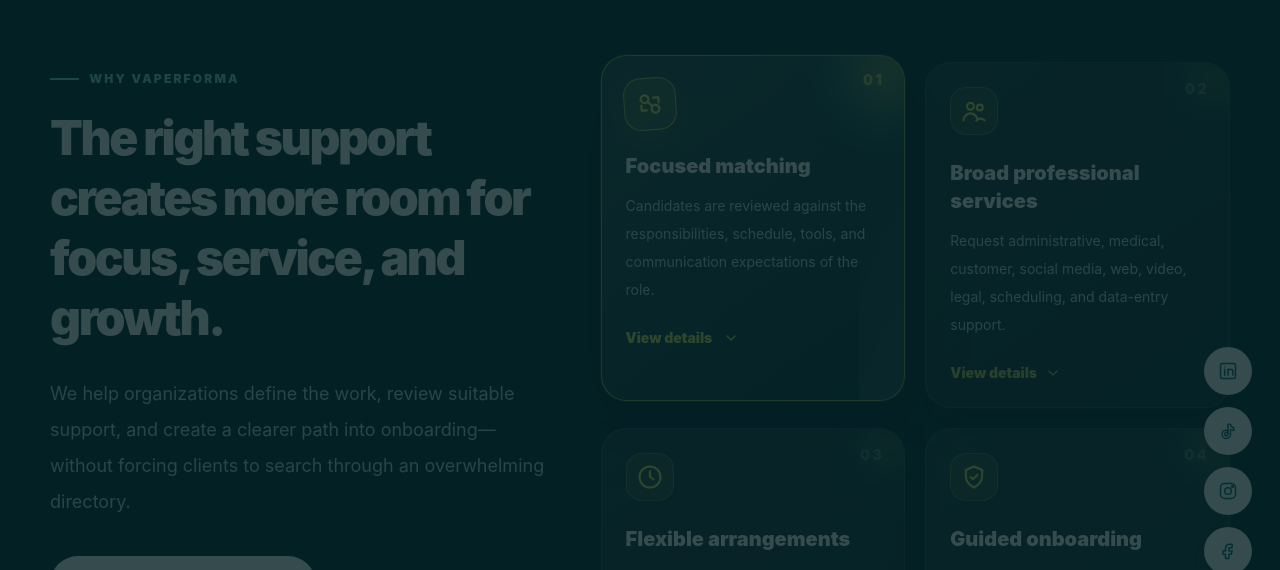
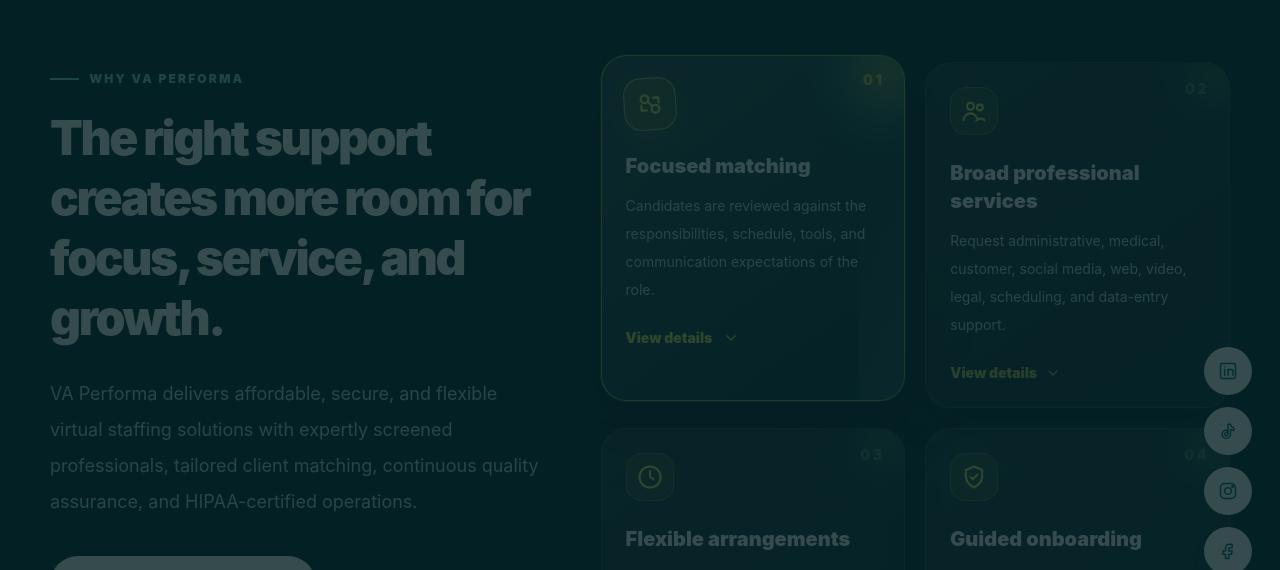
Before and after one commit to Ginsama06/VAPerforma, a Next.js app: page / in a window 1280 px wide. Both pictures are taken after a click on the button 752 px from the left and 5070 px from the top of the page. Shown: the part 4835-5405 px from the top of the page. Built offline with nearby package versions, Linux system fonts and the light colour scheme.

Commit message:
Update Why VA Performa company description

```diff
--- a/src/app/layout.tsx
+++ b/src/app/layout.tsx
@@ -7,8 +7,8 @@
 
 export const metadata: Metadata = {
   title: {
-    default: "VAPerforma",
-    template: "%s | VAPerforma"
+    default: "VA Performa",
+    template: "%s | VA Performa"
   },
   description:
     "Professional virtual services across administration, medical support, social media, customer support, scheduling, web development, video editing, legal assistance, and data entry.",
--- a/src/app/page.tsx
+++ b/src/app/page.tsx
@@ -42,7 +42,7 @@
             </h1>
 
             <p className="mt-8 max-w-4xl text-lg leading-8 text-[#587074] sm:text-xl">
-              VAPerforma connects organizations with professional support
+              VA Performa connects organizations with professional support
               across administration, healthcare operations, customer service,
               social media, scheduling, website development, video editing,
               legal administration, and data entry.
@@ -127,7 +127,7 @@
       >
         <div className="section-container grid items-start gap-14 lg:grid-cols-[0.88fr_1.12fr]">
           <div>
-            <p className="eyebrow eyebrow-light">Why VAPerforma</p>
+            <p className="eyebrow eyebrow-light">Why VA Performa</p>
 
             <h2 className="mt-5 text-4xl font-black leading-tight tracking-[-0.05em] sm:text-5xl">
               The right support creates more room for focus, service, and
@@ -135,9 +135,10 @@
             </h2>
 
             <p className="mt-7 text-lg leading-9 text-[#c7ded9]">
-              We help organizations define the work, review suitable support,
-              and create a clearer path into onboarding—without forcing
-              clients to search through an overwhelming directory.
+              VA Performa delivers affordable, secure, and flexible virtual
+              staffing solutions with expertly screened professionals,
+              tailored client matching, continuous quality assurance, and
+              HIPAA-certified operations.
             </p>
 
             <a
--- a/src/components/LeadForms.tsx
+++ b/src/components/LeadForms.tsx
@@ -126,7 +126,7 @@
       setFormStartedAt(Date.now().toString());
       setStatus("success");
       setMessage(
-        "Your inquiry was sent and your 15-minute Discovery Call was added to the VAPerforma calendar."
+        "Your inquiry was sent and your 15-minute Discovery Call was added to the VA Performa calendar."
       );
 
       const url = new URL(window.location.href);
@@ -338,7 +338,7 @@
           </div>
 
           <div className="mt-4 rounded-2xl border border-[#b7e4d9] bg-white/80 px-4 py-3 text-sm leading-6 text-[#356164]">
-            The selected slot will be checked against the VAPerforma business
+            The selected slot will be checked against the VA Performa business
             calendar when you submit. If another person already booked it,
             you will be asked to choose a different time.
           </div>
@@ -370,7 +370,7 @@
         </label>
 
         <label className="form-label sm:col-span-2">
-          How did you hear about VAPerforma?
+          How did you hear about VA Performa?
           <select
             className="form-field mt-2"
             name="referralSource"
@@ -425,7 +425,7 @@
           required
         />
         <span>
-          I agree to be contacted by VAPerforma regarding this business
+          I agree to be contacted by VA Performa regarding this business
           inquiry and Discovery Call.
         </span>
       </label>
--- a/src/components/SiteFooter.tsx
+++ b/src/components/SiteFooter.tsx
@@ -72,7 +72,7 @@
 
       <div className="border-t border-white/10">
         <div className="section-container flex flex-col gap-2 py-6 text-xs text-[#7fa9a3] sm:flex-row sm:items-center sm:justify-between">
-          <span>© {new Date().getFullYear()} VAPerforma. All rights reserved.</span>
+          <span>© {new Date().getFullYear()} VA Performa. All rights reserved.</span>
           <span>Professional virtual services for growing organizations.</span>
         </div>
       </div>
--- a/src/components/SocialRail.tsx
+++ b/src/components/SocialRail.tsx
@@ -16,7 +16,7 @@
 export default function SocialRail() {
   return (
     <aside
-      aria-label="VAPerforma social media"
+      aria-label="VA Performa social media"
       className="social-rail fixed right-4 z-40 flex flex-col gap-3 sm:right-7"
     >
       {socialLinks.map((social) => {
@@ -28,8 +28,8 @@
             href={social.href}
             target="_blank"
             rel="noopener noreferrer"
-            title={`Open VAPerforma on ${social.name}`}
-            aria-label={`Open VAPerforma on ${social.name} in a new tab`}
+            title={`Open VA Performa on ${social.name}`}
+            aria-label={`Open VA Performa on ${social.name} in a new tab`}
             className="social-link group relative grid h-12 w-12 place-items-center rounded-full border border-white/75 bg-white text-[#0b7472] shadow-lg shadow-[#103f3b]/15 transition hover:-translate-y-1 hover:bg-[#20aaa6] hover:text-white focus-visible:-translate-y-1 focus-visible:bg-[#20aaa6] focus-visible:text-white"
           >
             <span className="social-tooltip pointer-events-none absolute right-14 inline-flex items-center gap-2 whitespace-nowrap rounded-xl bg-[#092b30] px-3 py-2 text-xs font-black text-white opacity-0 shadow-xl transition-all group-hover:opacity-100 group-focus-visible:opacity-100">
--- a/src/components/WhyUsCards.tsx
+++ b/src/components/WhyUsCards.tsx
@@ -32,7 +32,7 @@
     description:
       "Request administrative, medical, customer, social media, web, video, legal, scheduling, and data-entry support.",
     details:
-      "VAPerforma supports multiple business functions, allowing an organization to request one focused service or combine related responsibilities into a customized support role.",
+      "VA Performa supports multiple business functions, allowing an organization to request one focused service or combine related responsibilities into a customized support role.",
     highlights: [
       "Nine professional service categories in one place",
       "Combine related responsibilities into one role",
@@ -175,7 +175,7 @@
             <div className="flex items-start justify-between gap-5">
               <div>
                 <p className="text-xs font-black uppercase tracking-[0.16em] text-[#dce45a]">
-                  Why VAPerforma
+                  Why VA Performa
                 </p>
 
                 <h3
--- a/src/lib/googleCalendar.ts
+++ b/src/lib/googleCalendar.ts
@@ -228,9 +228,9 @@
     {
       method: "POST",
       body: JSON.stringify({
-        summary: `VAPerforma Discovery Call — ${booking.fullName}`,
+        summary: `VA Performa Discovery Call — ${booking.fullName}`,
         description: [
-          "15-minute VAPerforma Discovery Call",
+          "15-minute VA Performa Discovery Call",
           "",
           `Submission ID: ${booking.submissionId}`,
           `Client: ${booking.fullName}`,
```
Also changed, not shown: src/app/api/contact/route.ts (+6 -6 lines), DEPLOY-v18-MINOR.txt (added), REVISION-v18-MINOR.txt (added), 1 other file (tests, documents, lock files or other folders).
